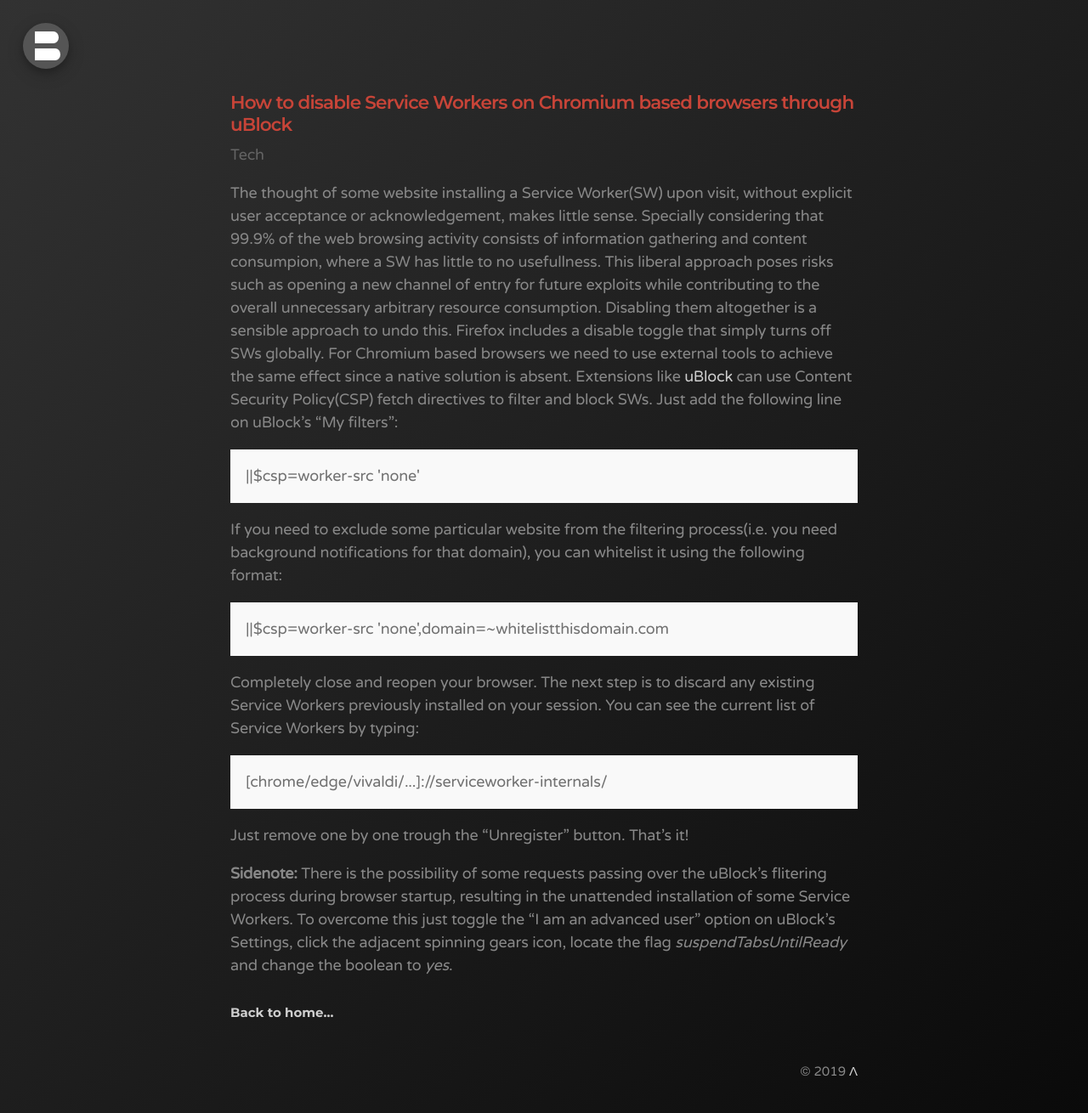
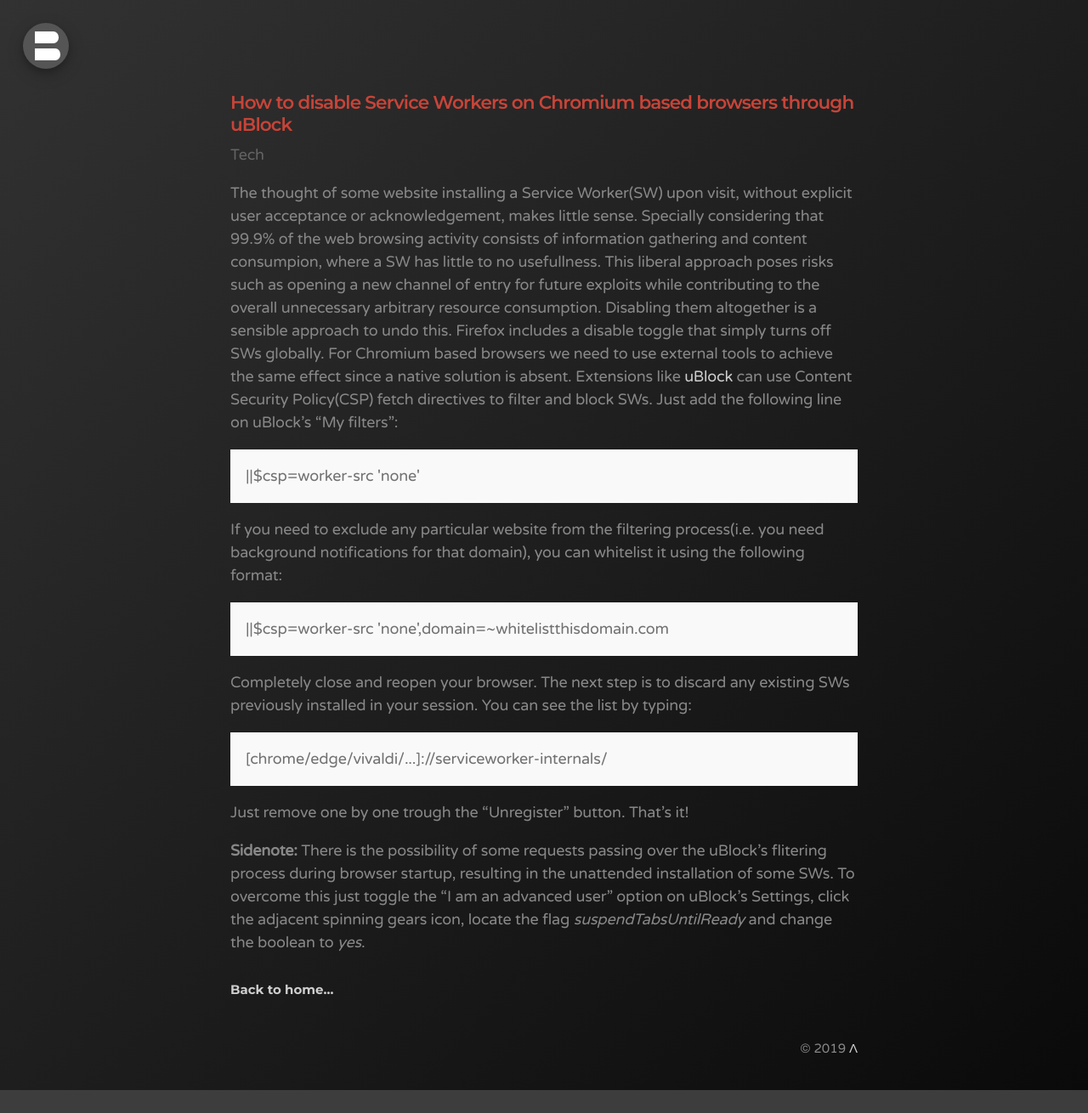
Before and after one commit to bonina/bonina.github.io, a Jekyll site: the page built from _posts/tech/2019/2019-09-28-disable-service-workers-chromium.md, in a window 1280 px wide. Shown: the whole page at 85% size. Built offline with Jekyll 4.4.1, drawn with Linux system fonts in a browser that asks for light colours; after the commit the page ends 1283 px from its top, so only the background shows below that.

Commit message:
Update 2019-09-28-disable-service-workers-chromium.md

```diff
--- a/_posts/tech/2019/2019-09-28-disable-service-workers-chromium.md
+++ b/_posts/tech/2019/2019-09-28-disable-service-workers-chromium.md
@@ -8,11 +8,11 @@
 Firefox includes a disable toggle that simply turns off SWs globally. For Chromium based browsers we need to use external tools to achieve the same effect since a native solution is absent. Extensions like <a href="https://github.com/gorhill/uBlock">uBlock</a> can use Content Security Policy(CSP) fetch directives to filter and block SWs.
 Just add the following line on uBlock’s “My filters”:
 <p class="message">||$csp=worker-src 'none'</p>
-If you need to exclude some particular website from the filtering process(i.e. you need background notifications for that domain), you can whitelist it using the following format:
+If you need to exclude any particular website from the filtering process(i.e. you need background notifications for that domain), you can whitelist it using the following format:
 <p class="message">||$csp=worker-src 'none',domain=~whitelistthisdomain.com</p>
-Completely close and reopen your browser. The next step is to discard any existing Service Workers previously installed on your session. You can see the current list of Service Workers by typing:
+Completely close and reopen your browser. The next step is to discard any existing SWs previously installed in your session. You can see the list by typing:
 <p class="message">[chrome/edge/vivaldi/...]://serviceworker-internals/</p>
 Just remove one by one trough the “Unregister” button.
 That’s it!
 
-<b>Sidenote:</b> There is the possibility of some requests passing over the uBlock's flitering process during browser startup, resulting in the unattended installation of some Service Workers. To overcome this just toggle the "I am an advanced user" option on uBlock's Settings, click the adjacent spinning gears icon, locate the flag <i>suspendTabsUntilReady</i> and change the boolean to <i>yes</i>.
+<b>Sidenote:</b> There is the possibility of some requests passing over the uBlock's flitering process during browser startup, resulting in the unattended installation of some SWs. To overcome this just toggle the "I am an advanced user" option on uBlock's Settings, click the adjacent spinning gears icon, locate the flag <i>suspendTabsUntilReady</i> and change the boolean to <i>yes</i>.
```
